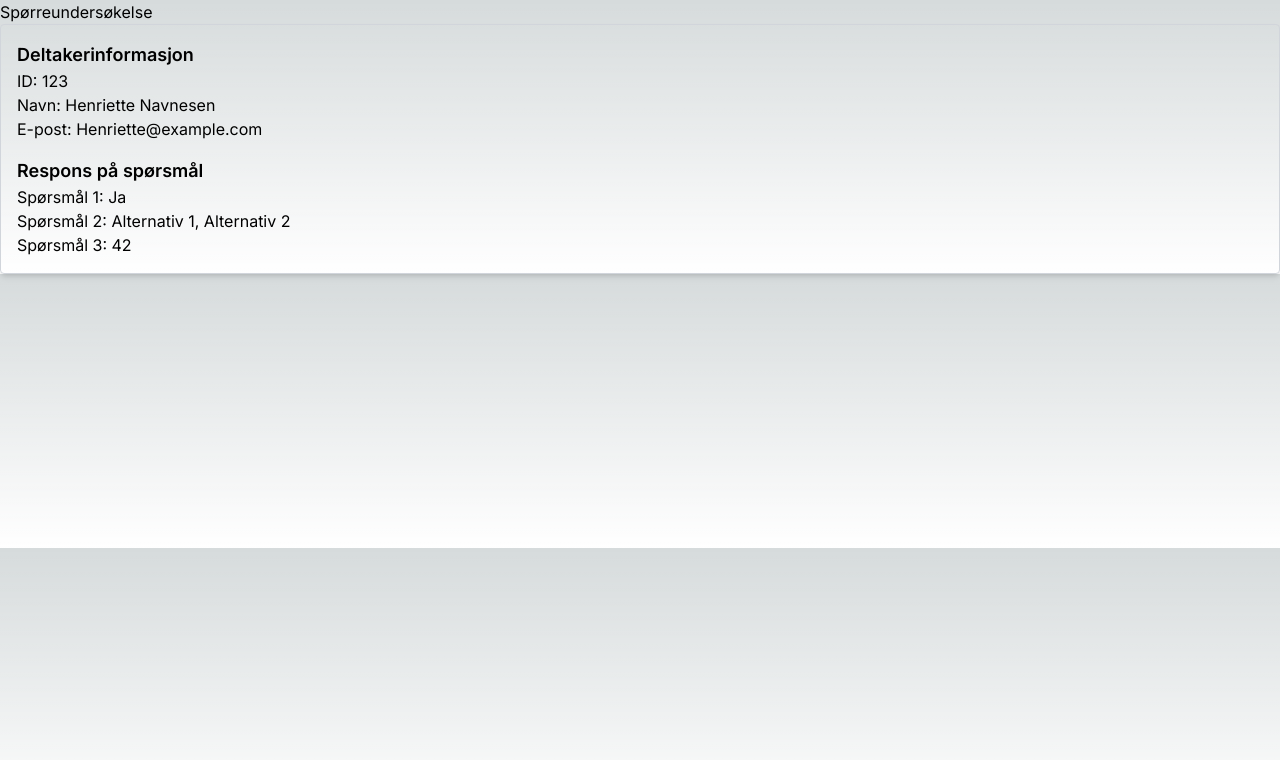
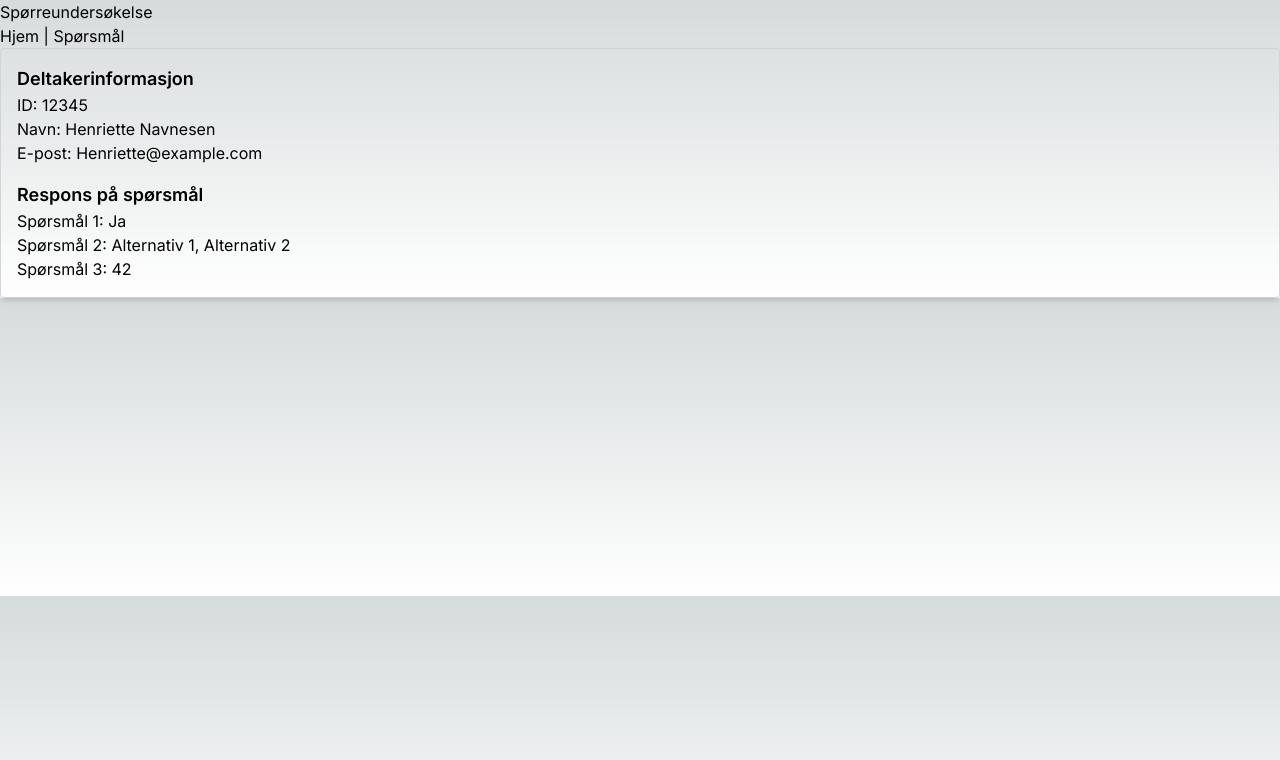
Before and after one commit to Henriettehe/my-api-app, a Next.js app: page / in a window 1280 px wide. Shown: the top 760 px of the page. Built offline with nearby package versions, Linux system fonts and the light colour scheme.

Commit message:
npx @next/codemod new-link .

```diff
--- a/app/page.tsx
+++ b/app/page.tsx
@@ -1,10 +1,12 @@
 import React from "react";
 import SurveyComponent from "../components/SurveyComponent";
+import Navigation from "@/components/Navigation";
 
 const SurveyPage: React.FC = () => {
   return (
     <div>
       <h1>Spørreundersøkelse</h1>
+      <Navigation />
       <SurveyComponent />
     </div>
   );
--- /dev/null
+++ b/components/Navigation.tsx
@@ -0,0 +1,20 @@
+//Kilde: https://nextjs.org/docs/messages/invalid-new-link-with-extra-anchor
+
+import React from "react";
+import Link from "next/link";
+
+const Navigation: React.FC = () => {
+  return (
+    <nav>
+      <Link href="/">
+        <a>Hjem</a>
+      </Link>
+      {" | "}
+      <Link href="/questions">
+        <a>Spørsmål</a>
+      </Link>
+    </nav>
+  );
+};
+
+export default Navigation;
--- a/components/SurveyComponent.tsx
+++ b/components/SurveyComponent.tsx
@@ -3,11 +3,11 @@ import {
   SurveyParticipant,
   SurveyResponse,
   SurveyResponses,
-} from "./types"; // Importer de tidligere definerte typene
+} from "../types/types"; // Importer de tidligere definerte typene
 
 const SurveyComponent: React.FC = () => {
   const participant: SurveyParticipant = {
-    id: "123",
+    id: "12345",
     name: "Henriette Navnesen",
     email: "Henriette@example.com",
   };
```
